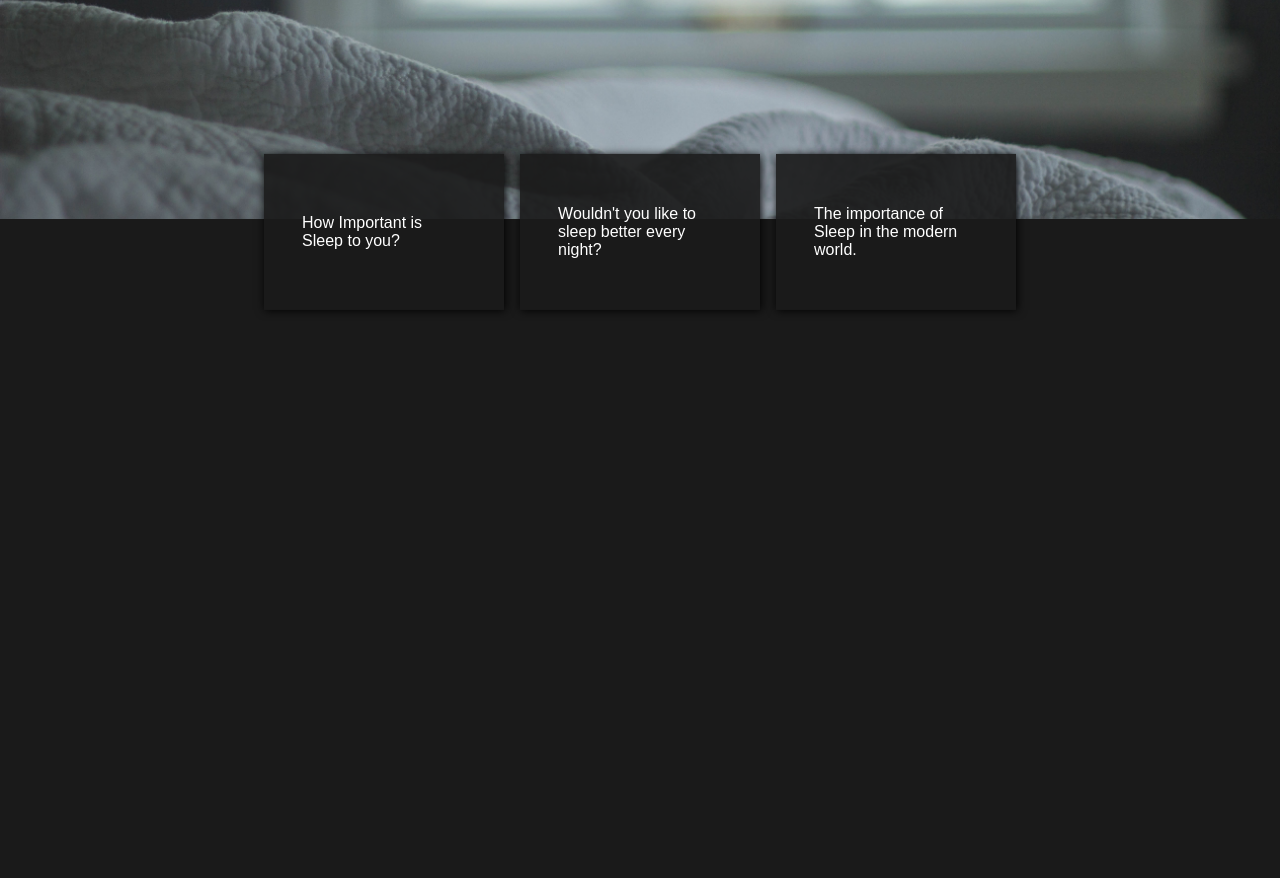
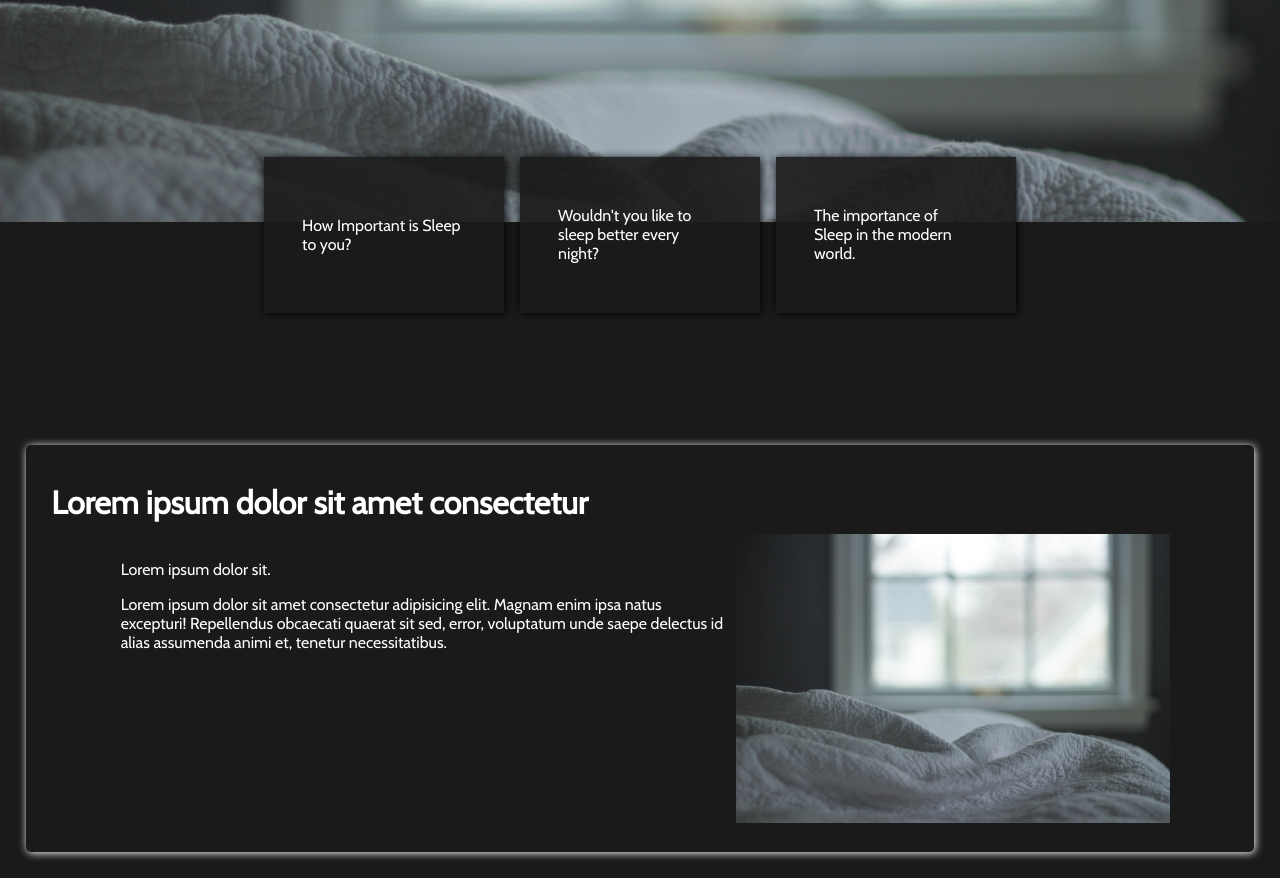
Before and after one commit to mechive/rough_draft, a website: page index.html in a window 1280 px wide. Shown: the part 353-1231 px from the top of the page. Before the commit the page ends 800 px from the top, so only its background shows below. Drawn offline with nearby package versions, Linux system fonts and the light colour scheme.

Commit message:
finished front page design - edit 1

```diff
--- a/index.html
+++ b/index.html
@@ -5,6 +5,15 @@
     <meta name="viewport" content="width=device-width, initial-scale=1.0">
     <link rel="stylesheet" href="css/main.css">
     <link rel="stylesheet" href="fontawesome-free-5.12.0-web/css/all.css">
+
+    <link href="https://fonts.googleapis.com/css?family=Lemonada&display=swap" rel="stylesheet">
+
+    <link href="https://fonts.googleapis.com/css?family=Heebo&display=swap" rel="stylesheet">
+
+    <link href="https://fonts.googleapis.com/css?family=Cabin&display=swap" rel="stylesheet">
+
+
+
 
     <title>Modern_Theme</title>
 </head>
@@ -54,6 +63,18 @@
             <p>The importance of Sleep in the modern world.</p>
         </div>
     </div>
+    <div class="content">
+        <h1>Lorem ipsum dolor sit amet consectetur</h1>
+        <div class="item">
+            <div class="img-wrapper">
+                <img src="img/bed-1.jpg" alt="">
+            </div>
+            <div class="item-text">
+                <p>Lorem ipsum dolor sit.</p>
+                <p>Lorem ipsum dolor sit amet consectetur adipisicing elit. Magnam enim ipsa natus excepturi! Repellendus obcaecati quaerat sit sed, error, voluptatum unde saepe delectus id alias assumenda animi et, tenetur necessitatibus.</p>
+            </div>
+        </div>
+    </div>
     <!-- <div class="footer">
         <p>This is the footer</p>
     </div> -->
--- a/scss/main.scss
+++ b/scss/main.scss
@@ -6,10 +6,23 @@ html{
 body{
     padding: 0%;
     margin: 0%;
-    font-family: Arial, Helvetica, sans-serif;
+
+
+    // font-family: 'Lemonada', cursive;
+
+
+    // font-family: 'Heebo', sans-serif;
+
+
+    font-family: 'Cabin', sans-serif;
+
+
+
+
+
     display: flex;
     flex-direction: column;
-    height: 100vh;
+    // height: 100vh;
     position: relative;
     background-color: rgb(10%,10%,10%);
     .header{
@@ -185,6 +198,41 @@ body{
             }
         }
     }
+    .content{
+        padding-bottom: 5%;
+        padding: 2%;
+        margin: 2%;
+        display: flex;
+        flex-direction: column;
+        justify-content: center;
+        align-items: center;
+        // border: white 1px solid;
+        border-radius: 5px;
+        box-shadow: 1px 1px 9px white;
+        h1{
+            width: 100%;
+            margin: 1%;
+            color: white;
+        }
+        .item{
+            width: 90%;
+            display: flex;
+            justify-content: center;
+            flex-direction: row-reverse;
+            .img-wrapper{
+                width: 100%;
+                img{
+                    width: 100%;
+                }
+            }
+            .item-text{
+                padding: 1%;
+                p{
+                    color: white;
+                }
+            }
+        }
+    }
     .footer{
         box-shadow: 1px 1px 9px;
         padding: 2% 2%;
```
Also changed, not shown: css/main.css.
